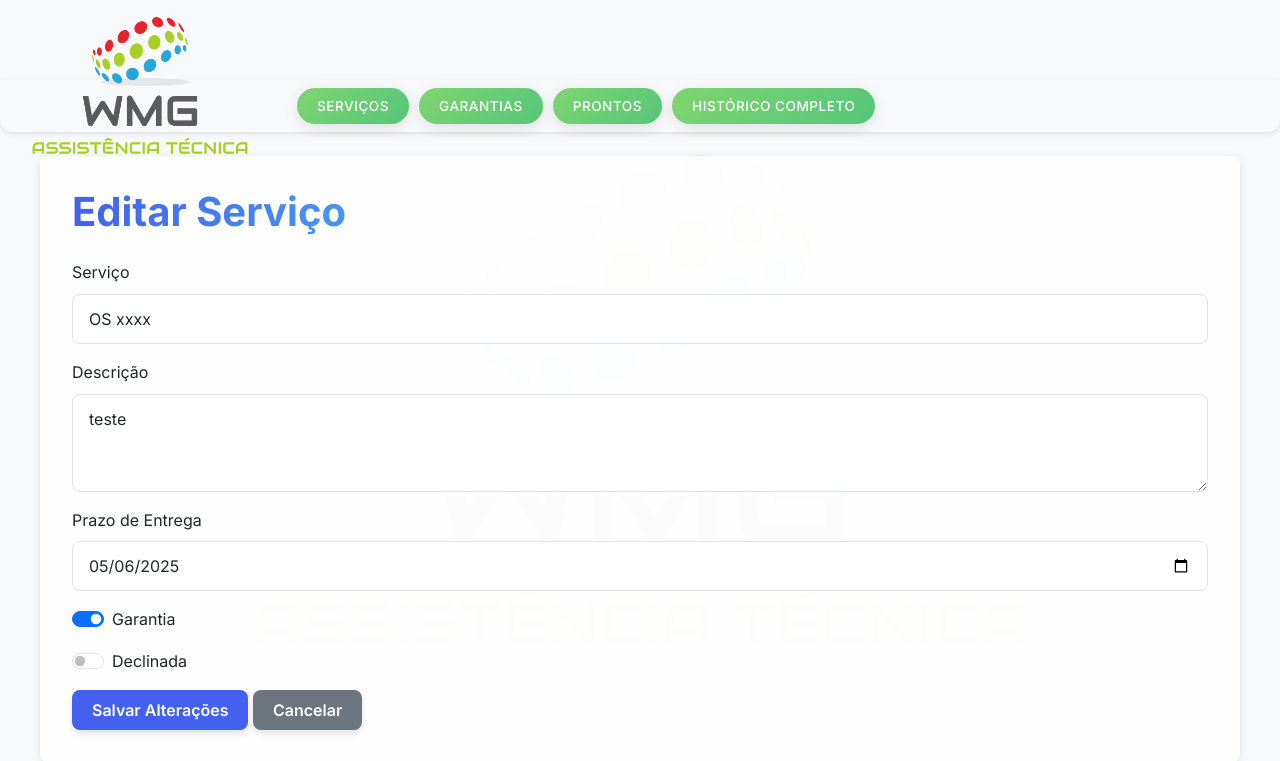
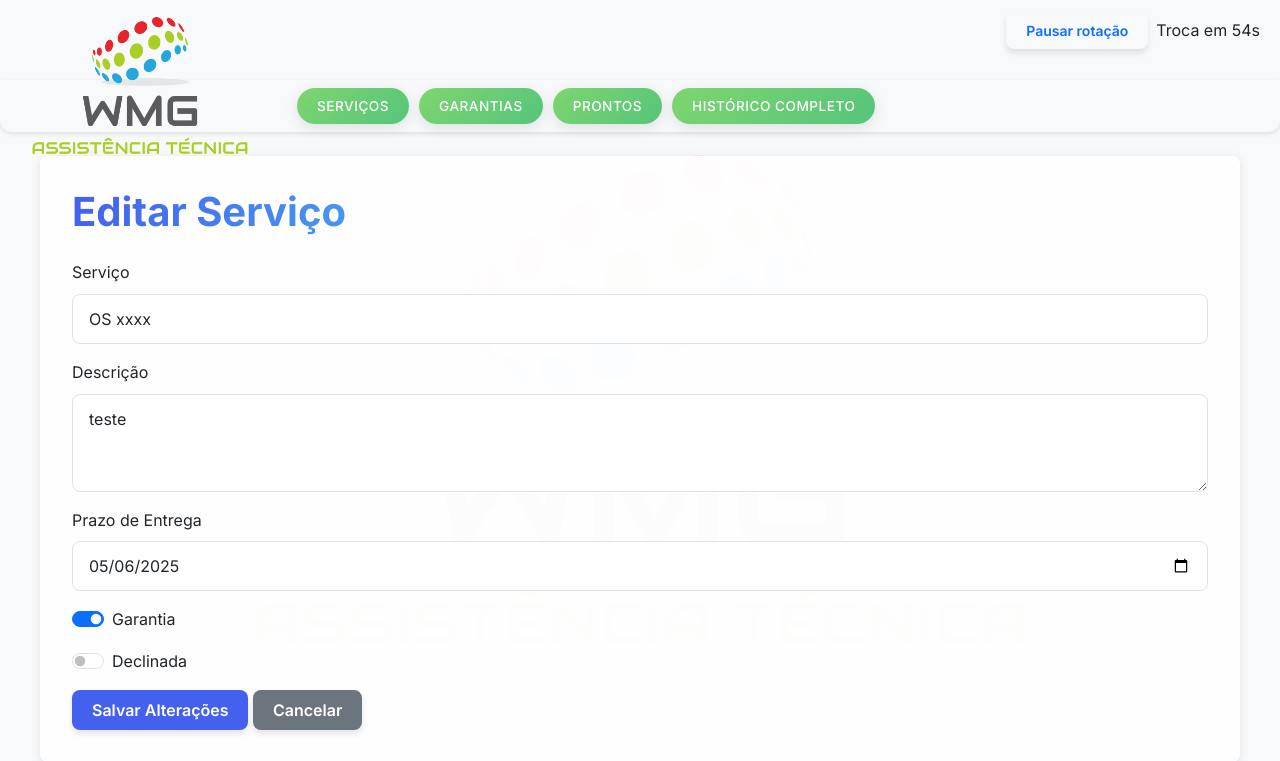
Before and after one commit to Dev-RuiDiniz/GERENCIADOR_DE_TAREFAS_WMG, a Flask app: page /editar_tarefa/1 in a window 1280 px wide. Shown: the top 761 px of the page. Run offline with Flask 3, Linux system fonts and the light colour scheme.

Commit message:
Update base.html

```diff
--- a/templates/base.html
+++ b/templates/base.html
@@ -37,7 +37,7 @@
             position: absolute;
             top: 15px;
             left: 15px;
-            z-index: 1030; /* Acima do navbar */
+            z-index: 1030;
             width: 250px;
             opacity: 0.85;
         }
@@ -56,10 +56,9 @@
         nav.navbar {
             z-index: 1020;
             box-shadow: 0 2px 5px rgba(0, 0, 0, 0.1);
-            padding-left: 280px; /* Espaço para o logo */
+            padding-left: 280px;
         }
 
-        /* Estilo do botão moderno verde claro */
         .btn-modern {
             background: linear-gradient(135deg, #7ed56f, #55c57a);
             border: none;
@@ -82,6 +81,13 @@
             background: linear-gradient(135deg, #55c57a, #28b485);
         }
 
+        #timer-controls {
+            position: absolute;
+            top: 12px;
+            right: 20px;
+            z-index: 1040;
+        }
+
         @media (max-width: 992px) {
             nav.navbar {
                 padding-left: 15px;
@@ -99,7 +105,13 @@
 <body>
     <img src="{{ url_for('static', filename='img/logo_topo.png') }}" alt="Logo" class="logo-topo">
 
-    <!-- Navbar com botões verdes -->
+    <!-- Timer e Controle -->
+    <div id="timer-controls" class="d-flex align-items-center gap-2">
+        <button id="toggle-timer" class="btn btn-sm btn-outline-primary">Pausar rotação</button>
+        <span>Troca em <span id="countdown">60</span>s</span>
+    </div>
+
+    <!-- Navbar -->
     <nav class="navbar navbar-expand-lg navbar-light bg-light">
         <div class="container-fluid">
             <button class="navbar-toggler" type="button" data-bs-toggle="collapse" data-bs-target="#navbarNav">
@@ -124,6 +136,7 @@
         </div>
     </nav>
 
+    <!-- Conteúdo -->
     <div class="container mt-4">
         {% with messages = get_flashed_messages(with_categories=true) %}
             {% if messages %}
@@ -139,6 +152,40 @@
         {% block content %}{% endblock %}
     </div>
 
+    <!-- Scripts -->
     <script src="https://cdn.jsdelivr.net/npm/bootstrap@5.3.0/dist/js/bootstrap.bundle.min.js"></script>
+    <script>
+        let timerActive = true;
+        let intervalSeconds = 60;
+        let remainingSeconds = intervalSeconds;
+
+        const countdownElement = document.getElementById('countdown');
+        const toggleButton = document.getElementById('toggle-timer');
+        const navButtons = document.querySelectorAll('.navbar-nav .nav-item a');
+
+        let currentButton = parseInt(localStorage.getItem('currentButtonIndex')) || 0;
+        if (currentButton >= navButtons.length) currentButton = 0;
+
+        function countdownTick() {
+            if (!timerActive) return;
+
+            remainingSeconds--;
+            countdownElement.textContent = remainingSeconds;
+
+            if (remainingSeconds <= 0) {
+                currentButton = (currentButton + 1) % navButtons.length;
+                localStorage.setItem('currentButtonIndex', currentButton);
+                window.location.href = navButtons[currentButton].href;
+                remainingSeconds = intervalSeconds;
+            }
+        }
+
+        toggleButton.addEventListener('click', () => {
+            timerActive = !timerActive;
+            toggleButton.textContent = timerActive ? 'Pausar' : 'Ativar';
+        });
+
+        setInterval(countdownTick, 1000);
+    </script>
 </body>
 </html>
```
